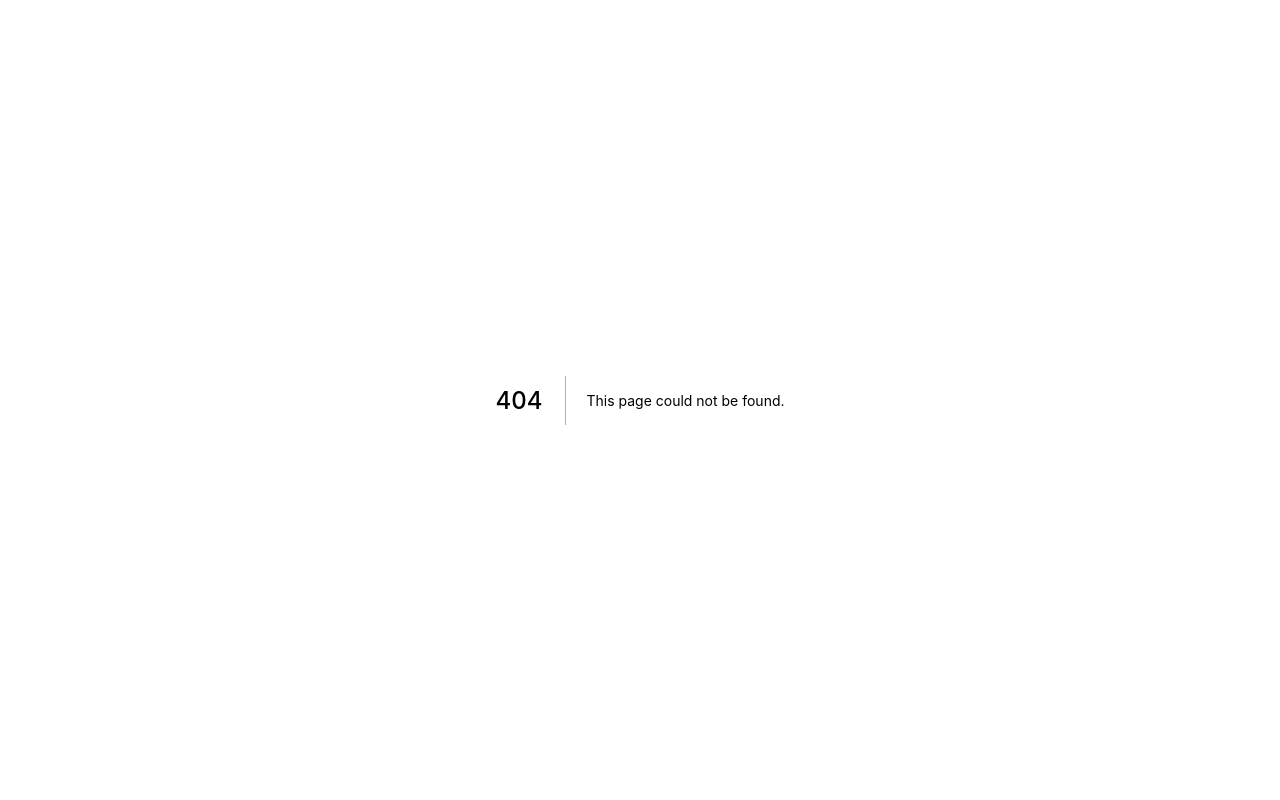
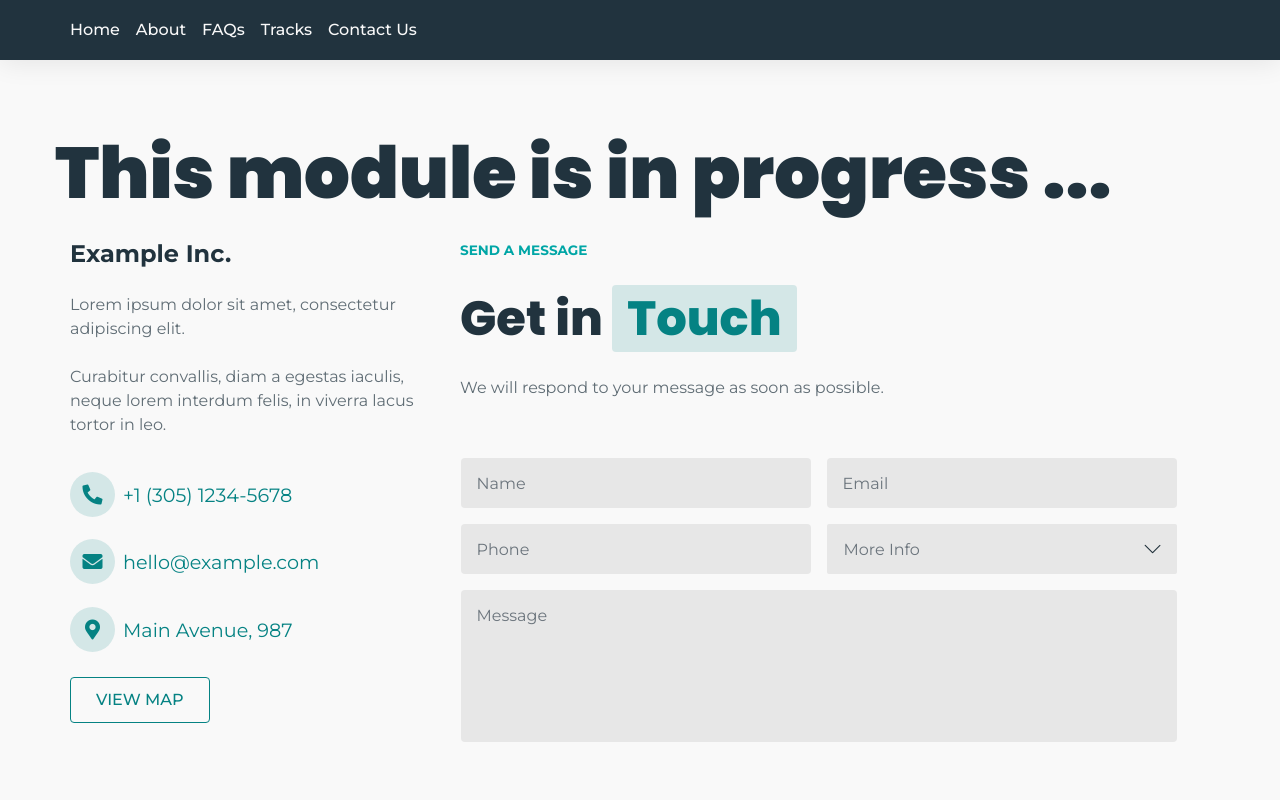
Before and after one commit to Usmanigz/blue-economy-with-strapi, a Next.js app: page /contact_us in a window 1280 px wide. Before the commit this address had no page. Shown: the top 800 px of the page. Built offline with nearby package versions, Linux system fonts and the light colour scheme.

Commit message:
adding contact us

```diff
--- a/components/Nav.js
+++ b/components/Nav.js
@@ -18,7 +18,7 @@ const Nav =() => (
                     <Link href="/tracks?page=1">
                         <a className="nav-link pl-0">Tracks</a>
                     </Link>
-                    <Link href="/contact-us">
+                    <Link href="/contact_us">
                         <a className="nav-link pl-0">Contact Us</a>
                     </Link>
                 </li>
--- /dev/null
+++ b/pages/contact_us.js
@@ -0,0 +1,101 @@
+import Layout from "../components/layout";
+
+function ContactUs() {
+    return(
+        <Layout>
+            {/* Contact Form*/}
+            <section id="contact" class="section-1 form contact">
+                <div class="container">
+                    <h1>This module is in progress ... </h1>
+                    <div class="row">
+                        <div class="col-12 col-md-4">
+                            <div class="contacts">
+                                <h4>Example Inc.</h4>
+                                <p>Lorem ipsum dolor sit amet, consectetur adipiscing elit.</p>
+                                <p>Curabitur convallis, diam a egestas iaculis, neque lorem interdum felis, in viverra lacus tortor in leo.</p>
+                                <ul class="navbar-nav">
+                                    <li class="nav-item">
+                                        <a href="#" class="nav-link">
+                                            <i class="fas fa-phone-alt mr-2"></i>
+                                            +1 (305) 1234-5678
+                                        </a>
+                                    </li>
+                                    <li class="nav-item">
+                                        <a href="#" class="nav-link">
+                                            <i class="fas fa-envelope mr-2"></i>
+                                            hello@example.com
+                                        </a>
+                                    </li>
+                                    <li class="nav-item">
+                                        <a href="#" class="nav-link">
+                                            <i class="fas fa-map-marker-alt mr-2"></i>
+                                            Main Avenue, 987
+                                        </a>
+                                    </li>
+                                    <li class="nav-item">
+                                        <a href="#" class="mt-2 btn outline-button" data-toggle="modal" data-target="#map">VIEW MAP</a>
+                                    </li>
+                                </ul>
+                            </div>
+                        </div>
+                        <div class="col-12 col-md-8 pr-md-5 align-self-center text">
+                            <div class="row intro">
+                                <div class="col-12 p-0">
+                                    <span class="pre-title m-0">Send a message</span>
+                                    <h2>Get in <span class="featured"><span>Touch</span></span></h2>
+                                    <p>We will respond to your message as soon as possible.</p>
+                                </div>
+                            </div>
+                            <div class="row">
+                                <div class="col-12 p-0">
+                                    <form action="php/form.php" id="nexgen-simple-form" class="nexgen-simple-form">
+                                        <input type="hidden" name="section" value="nexgen_form" />
+
+                                        <input type="hidden" name="reCAPTCHA" />
+                                        {/* <!-- Remove this field if you want to disable recaptcha --> */}
+
+                                        <div class="row form-group-margin">
+                                            <div class="col-12 col-md-6 m-0 p-2 input-group">
+                                                <input type="text" name="name" class="form-control field-name" placeholder="Name" />
+                                            </div>
+                                            <div class="col-12 col-md-6 m-0 p-2 input-group">
+                                                <input type="email" name="email" class="form-control field-email" placeholder="Email" />
+                                            </div>
+                                            <div class="col-12 col-md-6 m-0 p-2 input-group">
+                                                <input type="text" name="phone" class="form-control field-phone" placeholder="Phone" />
+                                            </div>
+                                            <div class="col-12 col-md-6 m-0 p-2 input-group">
+                                                <i class="icon-arrow-down mr-3"></i>
+                                                <select name="info" class="form-control field-info">
+                                                    <option value="" selected disabled>More Info</option>
+                                                    <option>Audit & Assurance</option>
+                                                    <option>Financial Advisory</option>
+                                                    <option>Analytics and M&A</option>
+                                                    <option>Middle Marketing</option>
+                                                    <option>Legal Consulting</option>
+                                                    <option>Regulatory Risk</option>
+                                                    <option>Other</option>
+                                                </select>
+                                            </div>
+                                            <div class="col-12 m-0 p-2 input-group">
+                                                <textarea name="message" class="form-control field-message" placeholder="Message" ></textarea>
+                                            </div>
+                                            <div class="col-12 col-12 m-0 p-2 input-group">
+                                                <span class="form-alert"></span>
+                                            </div>
+                                            <div class="col-12 input-group m-0 p-2">
+                                                <a class="btn primary-button">SEND</a>
+                                            </div>
+                                        </div>
+                                    </form>
+                                </div>
+                            </div>
+                        </div>
+                    </div>
+                </div>
+            </section>
+        </Layout>
+    )
+}
+
+export default ContactUs
```
Also changed, not shown: pages/about.js (+6 -11 lines), pages/faqs.js (+22 -0 lines), pages/tracks/[id].js (+21 -0 lines), pages/tracks/index.js (+13 -13 lines).
